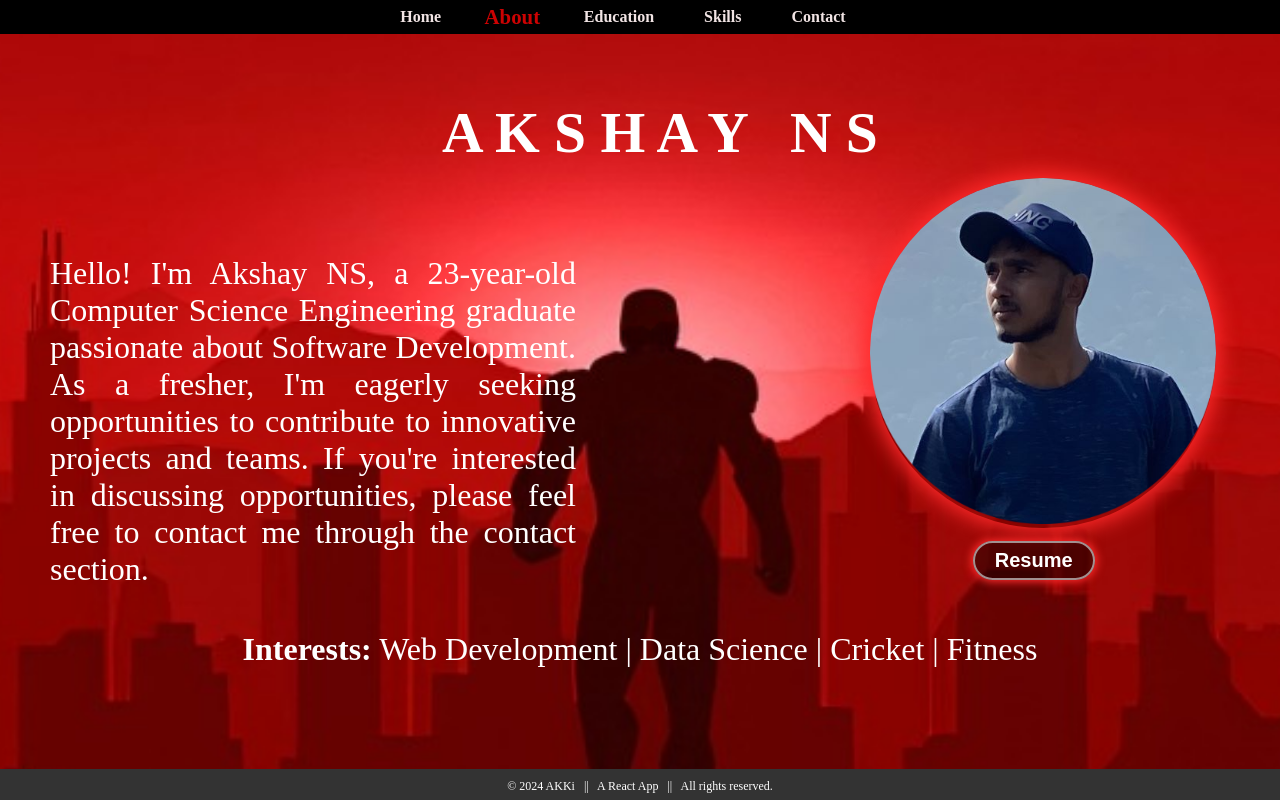
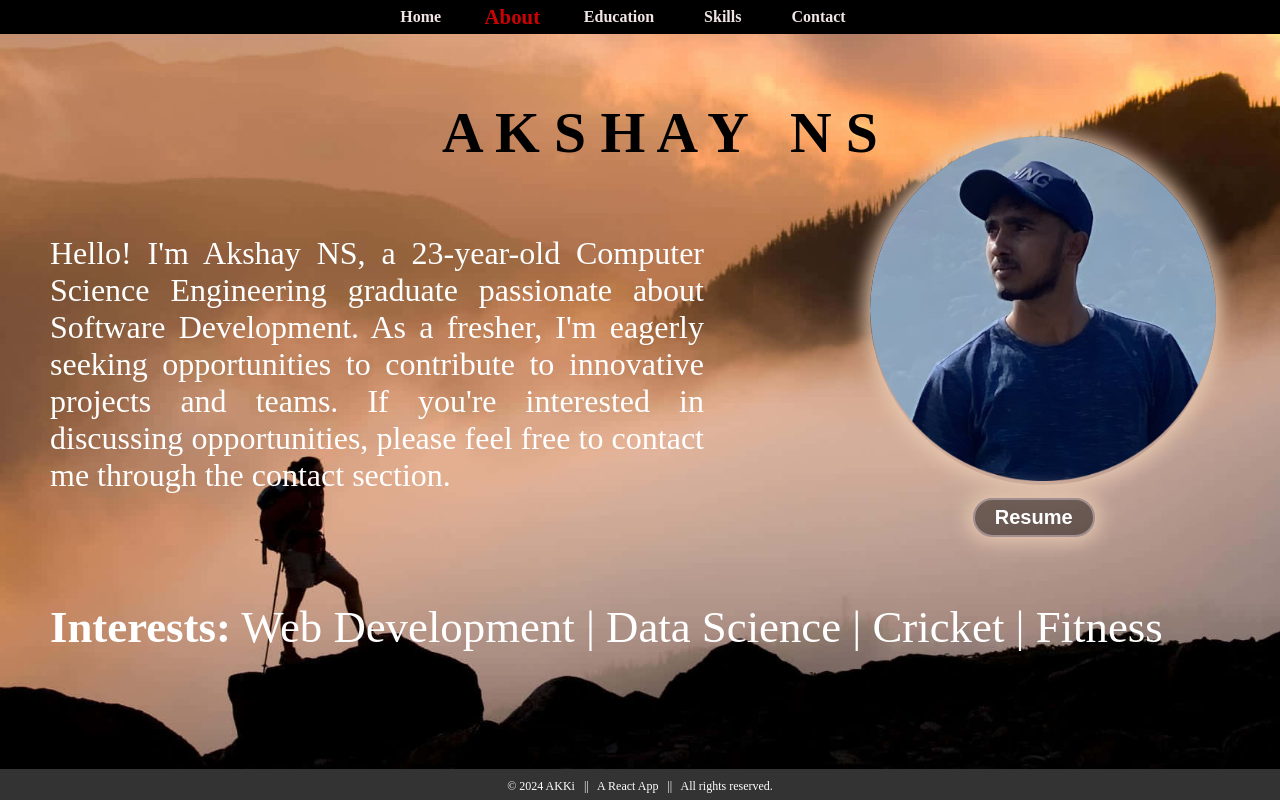
Before and after one commit to AkshayNS28/portfolio, a React (Vite) app: page /portfolio/about in a window 1280 px wide. Built offline with nearby package versions, Linux system fonts and the light colour scheme.

Commit message:
education made responsive

```diff
--- a/components/About/About.css
+++ b/components/About/About.css
@@ -1,5 +1,5 @@
 .about{
-  background-image: url('../About/about.jpeg');
+  background-image: url('../About/about.jpg');
   background-repeat: no-repeat;
   background-position: center;
   background-size: cover;
@@ -12,29 +12,25 @@
 }
 
 div.myname {
-
-  align-items: center;
-  color: #ffffff;
-  justify-content:center;
+  color: #000000;
   width: 100%;
   padding: 20px;
-  text-align: center;
   margin-top: 80px;
   font-size: 4.5vw;
   font-weight: bolder;
+  text-align: center;
 
 }
 
 
 .profile{
-  margin-top: 50px;
-
+  margin-top: 17px;
   margin-left: 50px;
-  margin-right: 60vw;
+  margin-right: 40vw;
   color:#ffffff;
   font-size:2vw;
   text-align:justify;
-  font-weight:400;
+  font-weight:lighter;
 
 }
 
@@ -47,9 +43,9 @@ div.myname {
   overflow: hidden; /* Clip image to container boundaries */
   margin-right: 150px;
   margin-left: 70vw;
-  margin-top: -22vw;
+  margin-top: -13vw;
 
-  box-shadow: 0 0 20px 5px rgb(255, 42, 42);
+  box-shadow: 0 0 20px 5px rgb(231, 201, 177);
 
 }
 
@@ -62,8 +58,8 @@ div.myname {
 .interest{
   color:#ffffff;
   font-size: xx-large;
-  text-align: center;
-  margin-top: 4vw;
+  margin-top: -10vw;
+  margin-left: 50px;
 }
 
 .button{
@@ -75,7 +71,7 @@ font-size: 20px;
 padding: 6px 20px;
 border-radius: 20px;
 transition-duration: 0.4s;
-box-shadow: 0 0 8px 2px rgb(255, 42, 42);
+box-shadow: 0 0 20px 5px rgb(231, 201, 177);
 border-style:solid;
 border-width: 2px;
 border-color: rgb(162, 144, 144) ;
@@ -153,7 +149,7 @@ margin-left: 40vw;
 }
 .interest {
 font-size: 6vw;
-margin-top: 66vw;
+margin-top: 72vw;
 }
 .profile {
 margin-top: 82vw;
@@ -168,16 +164,16 @@ white-space: nowrap;
 }
 }
 
-/* Media Query for medium mobile devices  */
+/* Media Query for large mobile devices  */
 @media only screen and (min-width:420px) and (max-width: 720px) {
 div.myname {
   margin-top: 8vw;
 }
 .img-container {
-  margin-top: -115vw;
+  margin-top: -105vw;
 }
 .profile {
-  margin-top: 72vw;
+  margin-top: 75vw;
   font-size: 4.5vw;
 }
 .interest {
@@ -188,17 +184,17 @@ div.myname {
 /* Media Query for tablet devices  */
 @media only screen and (min-width:750px) and (max-width: 1020px) {
 .profile {
-  margin-top: 90px;
-  margin-right: 55vw;
+  margin-top: 60px;
+  margin-right: 45vw;
   font-size: 3vw;
 }
 .img-container {
 width: 30vw;
-margin-left: 67vw;
-margin-top: -45vw;
+margin-left: 64vw;
+margin-top: -33vw;
 }
 .button {
-margin-left: 74vw;
+margin-left: 72vw;
 }
 .interest {
 font-size: 3.5vw;
@@ -212,18 +208,18 @@ white-space: nowrap;
 }
 }
 
-/* Media Query for tablet devices  */
+/* Media Query for laptop 1 devices  */
 @media only screen and (min-width:1010px) and (max-width: 1470px) {
 .profile {
-  margin-top: 70px;
+  margin-top: 50px;
   margin-left: 50px;
-  margin-right: 55vw;
+  margin-right: 45vw;
   font-size: 2.5vw;
 }
 .img-container {
 width: 27vw;
 margin-left: 68vw;
-margin-top: -32vw;
+margin-top: -28vw;
 }
 .button:hover::after {
 top: 120%;
@@ -231,4 +227,8 @@ margin-left:-16vw ;
 font-size: 1.8vw;
 white-space: nowrap;
 }
+.interest {
+font-size: 3.5vw;
+margin-top: 5vw;
 }
+}
--- a/components/Education/Education.css
+++ b/components/Education/Education.css
@@ -22,13 +22,15 @@ h3{
     text-align:justify;
     font-weight: bolder;
 }
+h1{
+    font-size: 2.2vw;
+    color: white;
+}
 
 
 #degree h1{
     margin-top: 10px;
-    margin-left: -50vw;
-    color: white;
-    font-size: 2.2vw;
+    margin-left: -37vw;
     padding-left: 20px;
 }
 
@@ -40,9 +42,7 @@ h3{
 
 #pu h1{
     margin-top: 10px;
-    margin-left: -53vw;
-    color: white;
-    font-size: 2.2vw;
+    margin-left: -41vw;
     padding-left: 20px;
 }
 
@@ -54,9 +54,7 @@ h3{
 
 #sslc h1{
     margin-top: 10px;
-    margin-left: -57.5vw;
-    color: white;
-    font-size: 2.2vw;
+    margin-left: -47.5vw;
     padding-left: 20px;
 }
 
@@ -74,3 +72,24 @@ p{
     margin-left: 120px;
     font-size:x-large;
 }
+
+
+/********** RESPONSIVE **********/
+@media only screen and (min-width:0px) and (max-width: 750px) {
+    p {
+        margin-left: 50px;
+        font-size: 5VW;
+    }
+    h3 {
+        margin-left: 15px;
+        font-size: 5vw;
+    }
+    #sslc h1, #pu h1, #degree h1 {
+        margin-left: 3vw;
+        font-size: 6vw;
+        text-align:left;
+    }
+    div #degree{
+        margin-top: 50vw;
+    }
+    }
```
Also changed, not shown: components/About/about.jpeg (deleted), components/About/about.jpg (added).
